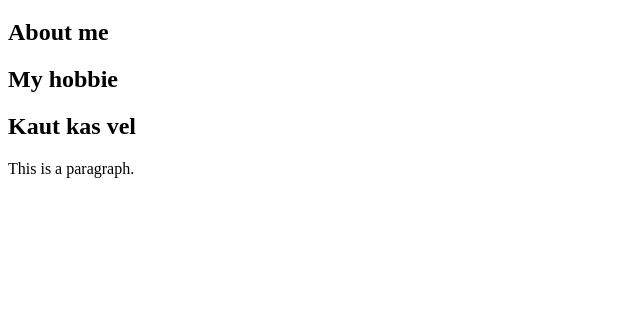
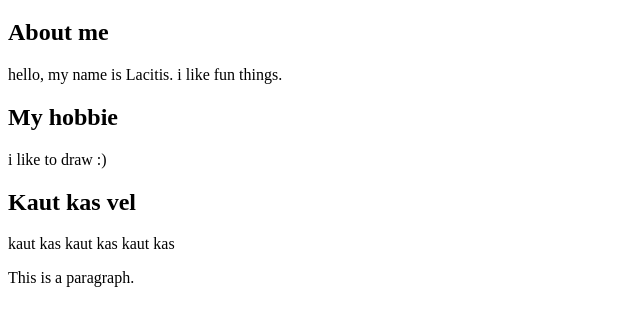
Before and after one commit to lacitis58/my-second-webpage, a plain HTML site: page index.html in a window 1280 px wide. Shown: the part 61-386 px from the top of the page, without its empty margins (0-640 px from the left). Drawn offline with Linux system fonts and the light colour scheme.

Commit message:
Update index.html

```diff
--- a/index.html
+++ b/index.html
@@ -4,8 +4,14 @@
 
 <h1>Welcome to my page</h1>
   <h2>About me</h2>
+  <p> hello, my name is Lacitis. i like fun things.</p>
+
   <h2>My hobbie</h2>
+  <p> i like to draw :) </p>
+
   <h2>Kaut kas vel</h2>
+  <p>kaut kas kaut kas kaut kas </p>
+
 <p>This is a paragraph.</p>
 
 </body>
```
